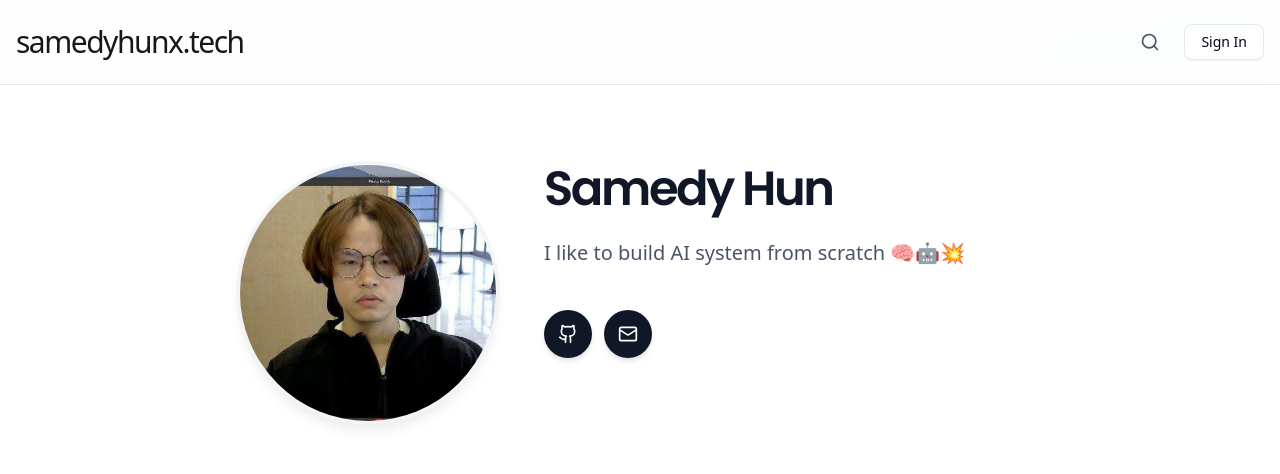
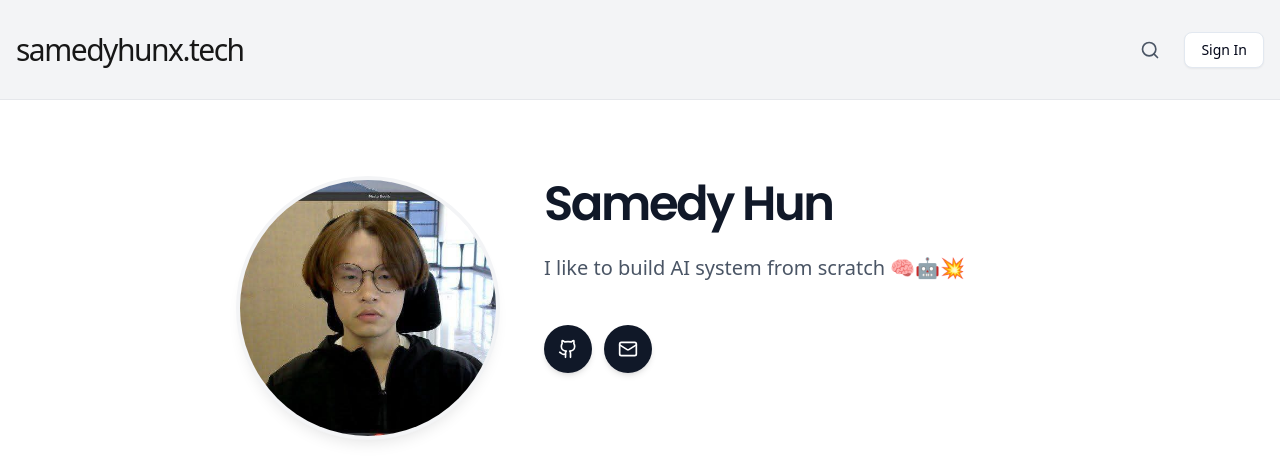
Before and after one commit to SamedyHUNX/samedyhunx.ai, a Next.js app: page / in a window 1280 px wide. Shown: the top 474 px of the page. Built offline with nearby package versions, Linux system fonts and the light colour scheme; no server answers; the database is empty.

Commit message:
feature/search: search functionality clean up

```diff
--- a/components/customs/navbar.tsx
+++ b/components/customs/navbar.tsx
@@ -8,8 +8,8 @@ export const Navbar = ({ isAdmin }: { isAdmin: boolean }) => {
   const [searchOpen, setSearchOpen] = useState(false);
 
   return (
-    <header className="bg-white/80 backdrop-blur-sm border-b border-gray-200 sticky top-0 z-10">
-      <div className="container mx-auto px-4 py-6 flex items-center justify-between">
+    <header className="bg-gray-100 backdrop-blur-sm border-b border-gray-200 sticky top-0 z-10 h-[100px]">
+      <div className="container mx-auto px-4 py-6 flex items-center justify-between h-full">
         <Link
           href={"/"}
           className="font-light text-3xl text-neutral-900 hover:text-neutral-700 transition-colors tracking-tighter"
--- a/components/customs/return-home.tsx
+++ b/components/customs/return-home.tsx
@@ -9,7 +9,7 @@ export const ReturnHome = () => {
         <Button variant="ghost" asChild>
           <Link href="/">
             <ArrowLeft className="h-4 w-4 mr-2" />
-            Back to Home
+            Nevermind
           </Link>
         </Button>
       </div>
```
